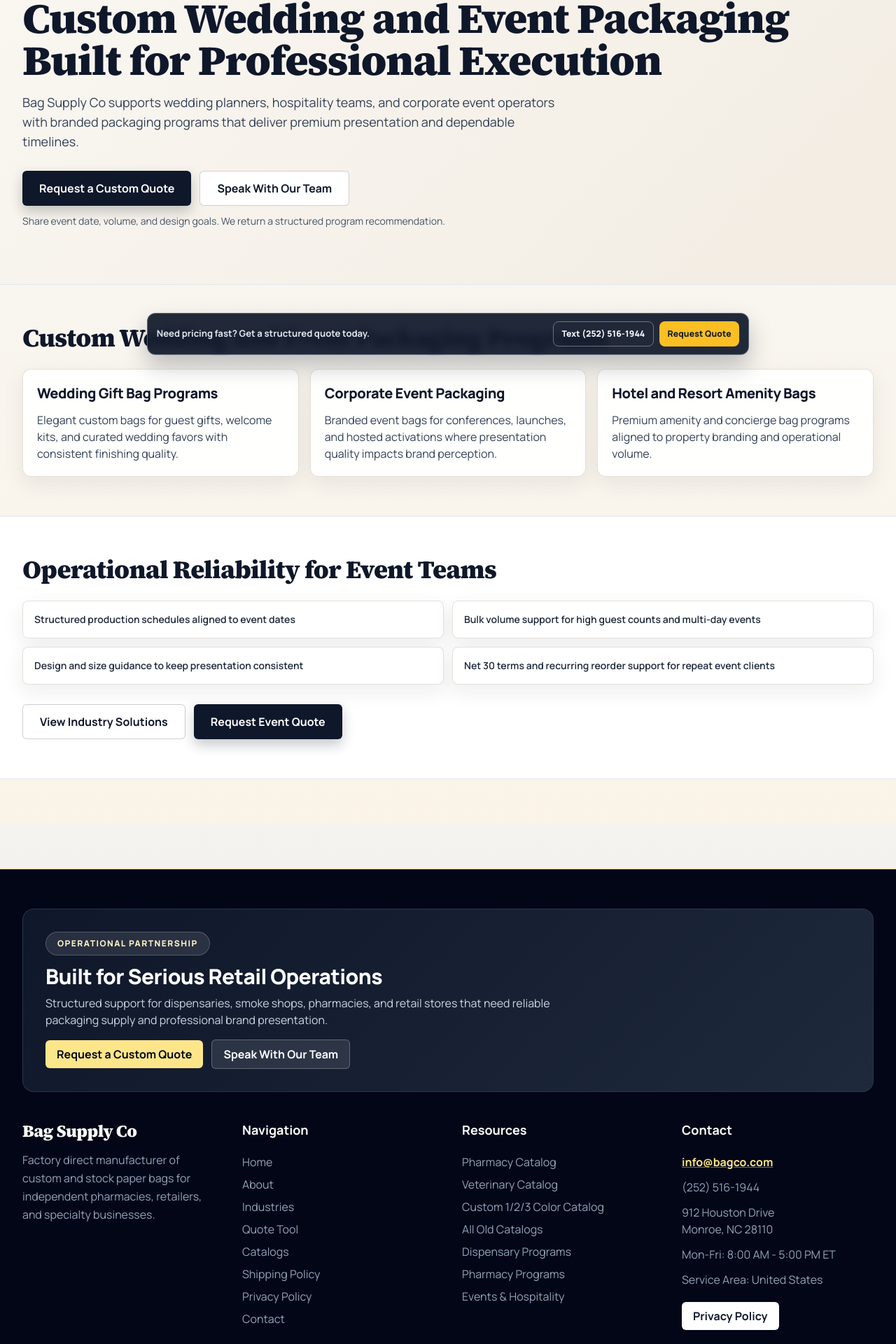
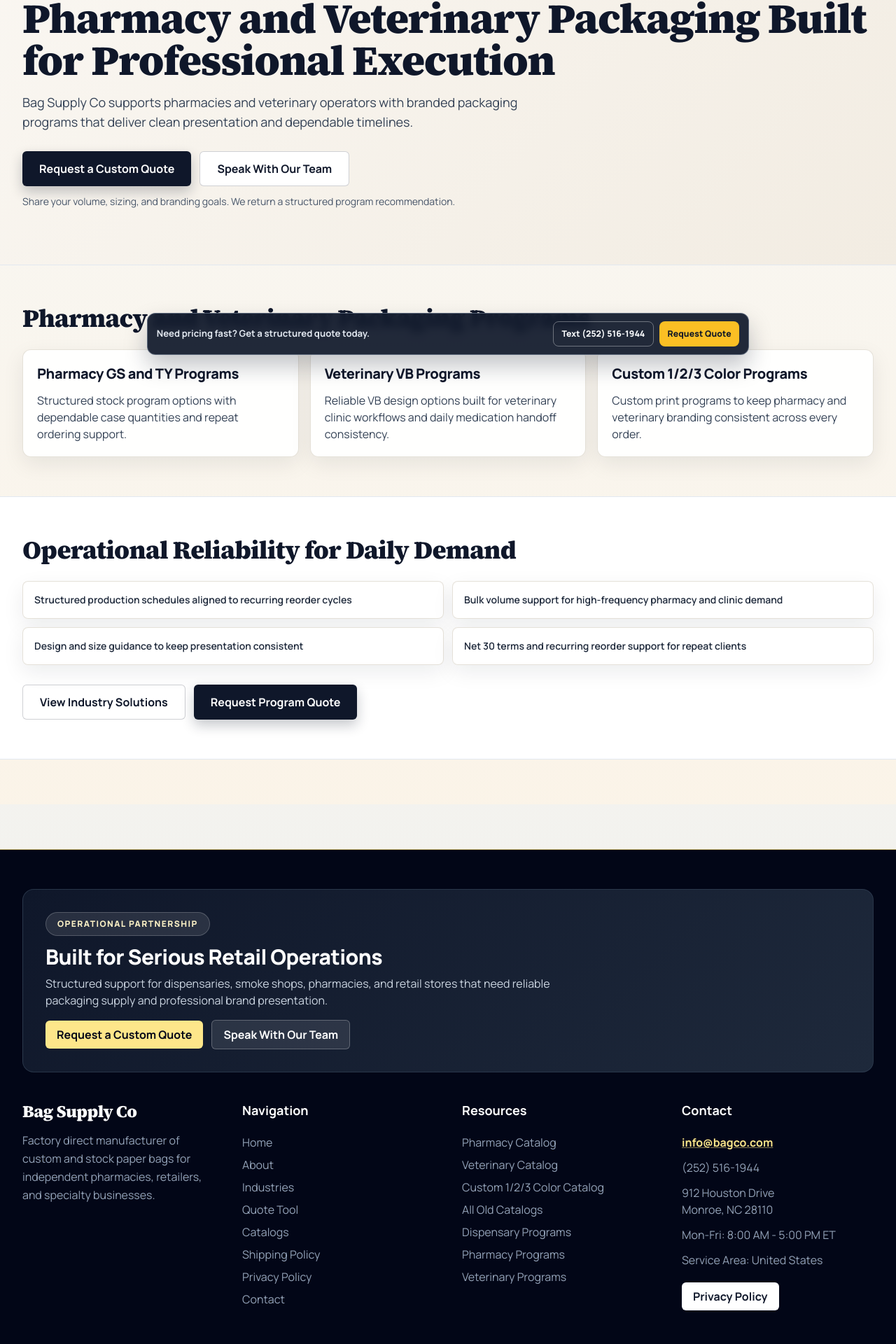
Before and after one commit to informalmarc-lab/bagco, a Next.js app: page /weddings-events in a window 1280 px wide. Shown: the part 280-2200 px from the top of the page at 70% size. Built offline with nearby package versions, Linux system fonts and the light colour scheme; no server answers.

Commit message:
Remove remaining events copy and prioritize pharmacy/veterinary

```diff
--- a/app/about/page.tsx
+++ b/app/about/page.tsx
@@ -4,7 +4,7 @@
 export const metadata: Metadata = {
   title: 'About Bag Supply Co',
   description:
-    'Learn how Bag Supply Co supports retail, pharmacy, food, and event clients with structured packaging programs built for operational consistency.',
+    'Learn how Bag Supply Co supports retail, pharmacy, veterinary, and food service clients with structured packaging programs built for operational consistency.',
 }
 
 const principles = [
@@ -25,7 +25,7 @@
 const capabilities = [
   'Custom retail bags and custom dispensary bags',
   'Branded paper bags for pharmacy and food service operations',
-  'Wedding and event packaging programs for hospitality teams',
+  'Veterinary bag programs for clinics and animal-care teams',
   'Wholesale custom packaging for recurring B2B accounts',
   'Net 30 terms and automated recurring reorder support',
 ]
@@ -40,7 +40,7 @@
             A Packaging Partner Built for Serious Operations
           </h1>
           <p className="mt-4 max-w-3xl text-lg text-slate-700">
-            Bag Supply Co supports retail, pharmacy, food, and event clients with premium bag programs focused on brand presentation, operational reliability, and long-term scale.
+            Bag Supply Co supports retail, pharmacy, veterinary, and food service clients with premium bag programs focused on brand presentation, operational reliability, and long-term scale.
           </p>
         </div>
       </section>
--- a/app/page.tsx
+++ b/app/page.tsx
@@ -9,7 +9,7 @@
 export const metadata: Metadata = {
   title: 'Retail Packaging and Branding Partner for Regulated Retail',
   description:
-    'Bag Supply Co delivers custom retail bags, custom dispensary bags, branded paper bags, and wholesale custom packaging programs with reliable turnaround for pharmacies, smoke shops, retailers, and wedding-event teams.',
+    'Bag Supply Co delivers custom retail bags, custom dispensary bags, branded paper bags, and wholesale custom packaging programs with reliable turnaround for pharmacies, veterinary clinics, smoke shops, and retail teams.',
   keywords: [
     'custom retail bags',
     'custom dispensary bags',
@@ -167,12 +167,12 @@
       'Reliable, professional, and consistent. Every order has arrived on time and exactly as requested. BagCo makes running our business easier.',
   },
   {
-    label: 'Wedding',
+    label: 'Veterinary',
     quote:
       'Great quality bags at a reasonable price. BagCo exceeded our expectations and made the ordering process simple and smooth.',
   },
   {
-    label: 'Event',
+    label: 'Pharmacy',
     quote:
       "BagCo has become a dependable part of our operation. The ordering process is straightforward, turnaround times are consistent, and the finished bags present our brand exactly the way we want it. It's rare to find a supplier that delivers this level of reliability every time.",
   },
@@ -229,7 +229,7 @@
                 Packaging Built to Make Retail Businesses Look Established and Operate Reliably
               </h1>
               <p className="mt-5 max-w-3xl text-lg text-slate-700 md:text-xl">
-                We support dispensaries, smoke shops, pharmacies, retailers, food service, and event teams with structured, scalable packaging programs designed for brand visibility and supply stability.
+                We support dispensaries, smoke shops, pharmacies, veterinary clinics, retailers, and food service teams with structured, scalable packaging programs designed for brand visibility and supply stability.
               </p>
               <div className="mt-8 flex flex-col gap-3 sm:flex-row">
                 <Link href="/generic-bag-quote" className="btn-primary">
@@ -318,32 +318,33 @@
 
       <IndustrySolutionsSection />
 
-      <section className="border-y border-slate-200 bg-[linear-gradient(135deg,#faf7f2,#f4f0e9)] py-16 md:py-20">
+      <section className="border-y border-slate-200 bg-[linear-gradient(135deg,#f7fafc,#edf2f7)] py-16 md:py-20">
         <div className="section-container">
-          <p className="kicker">Custom Wedding & Event Packaging</p>
+          <p className="kicker">Pharmacy & Veterinary Programs</p>
           <h2 className="heading-serif mt-5 text-4xl font-black text-slate-900 md:text-5xl">
-            Premium Event Packaging with the Same Operational Reliability as Retail Programs
+            Structured Packaging Programs for Pharmacies and Veterinary Clinics
           </h2>
           <p className="mt-4 max-w-3xl text-lg text-slate-700">
-            We support weddings, private events, hospitality teams, and corporate activations with polished custom bag programs for guest gifting, favors, and branded distribution.
+            We support pharmacies and animal-care teams with reliable bag supply, clean presentation quality, and repeatable reorder programs built for daily operational volume.
           </p>
           <div className="mt-8 grid gap-4 md:grid-cols-3">
             <div className="surface-card rounded-xl p-5">
-              <h3 className="text-lg font-black text-slate-900">Gift & Favor Bags</h3>
-              <p className="mt-2 text-sm text-slate-700">Custom packaging for wedding favors, welcome kits, and premium guest handoffs.</p>
+              <h3 className="text-lg font-black text-slate-900">Pharmacy Bag Programs</h3>
+              <p className="mt-2 text-sm text-slate-700">GS and TY pharmacy programs with structured sizing and case options for repeat script volume.</p>
             </div>
             <div className="surface-card rounded-xl p-5">
-              <h3 className="text-lg font-black text-slate-900">Event Branding</h3>
-              <p className="mt-2 text-sm text-slate-700">Branded bags for planners, venues, and event operators that need consistent presentation quality.</p>
+              <h3 className="text-lg font-black text-slate-900">Veterinary Programs</h3>
+              <p className="mt-2 text-sm text-slate-700">VB design programs aligned for veterinary clinics and pet-care operations needing dependable supply.</p>
             </div>
             <div className="surface-card rounded-xl p-5">
-              <h3 className="text-lg font-black text-slate-900">Schedule-Aligned Production</h3>
-              <p className="mt-2 text-sm text-slate-700">Production timelines matched to event dates to reduce last-minute packaging risk.</p>
+              <h3 className="text-lg font-black text-slate-900">Custom Print Options</h3>
+              <p className="mt-2 text-sm text-slate-700">One, two, and three-color print programs to keep pharmacy and clinic branding consistent.</p>
             </div>
           </div>
           <div className="mt-8 flex flex-wrap gap-3">
-            <Link href="/weddings-events" className="btn-secondary">View Event Packaging</Link>
-            <Link href="/generic-bag-quote" className="btn-primary">Request Event Quote</Link>
+            <Link href="/catalog/pharmacy" className="btn-secondary">View Pharmacy Catalog</Link>
+            <Link href="/catalog/veterinary" className="btn-secondary">View Veterinary Catalog</Link>
+            <Link href="/generic-bag-quote" className="btn-primary">Request Quote</Link>
           </div>
         </div>
       </section>
--- a/app/sitemap.ts
+++ b/app/sitemap.ts
@@ -33,7 +33,6 @@
     { route: '/industries/smoke-shops', priority: 0.8, changeFrequency: 'monthly' },
     { route: '/industries/pharmacies', priority: 0.82, changeFrequency: 'monthly' },
     { route: '/industries/retail-stores', priority: 0.8, changeFrequency: 'monthly' },
-    { route: '/weddings-events', priority: 0.82, changeFrequency: 'monthly' },
     { route: '/manufacturing', priority: 0.75, changeFrequency: 'monthly' },
     { route: '/shipping', priority: 0.72, changeFrequency: 'monthly' },
     { route: '/contact', priority: 0.95, changeFrequency: 'weekly' },
--- a/app/weddings-events/page.tsx
+++ b/app/weddings-events/page.tsx
@@ -2,32 +2,32 @@
 import Link from 'next/link'
 
 export const metadata: Metadata = {
-  title: 'Custom Wedding and Event Packaging',
+  title: 'Pharmacy and Veterinary Packaging Programs',
   description:
-    'Premium custom wedding and event packaging including gift bags, favors, and branded event distribution with reliable production timelines.',
+    'Structured pharmacy and veterinary packaging programs with dependable production timelines and repeatable supply support.',
   keywords: ['custom retail bags', 'branded paper bags', 'wholesale custom packaging'],
 }
 
 const offerings = [
   {
-    title: 'Wedding Gift Bag Programs',
-    copy: 'Elegant custom bags for guest gifts, welcome kits, and curated wedding favors with consistent finishing quality.',
+    title: 'Pharmacy GS and TY Programs',
+    copy: 'Structured stock program options with dependable case quantities and repeat ordering support.',
   },
   {
-    title: 'Corporate Event Packaging',
-    copy: 'Branded event bags for conferences, launches, and hosted activations where presentation quality impacts brand perception.',
+    title: 'Veterinary VB Programs',
+    copy: 'Reliable VB design options built for veterinary clinic workflows and daily medication handoff consistency.',
   },
   {
-    title: 'Hotel and Resort Amenity Bags',
-    copy: 'Premium amenity and concierge bag programs aligned to property branding and operational volume.',
+    title: 'Custom 1/2/3 Color Programs',
+    copy: 'Custom print programs to keep pharmacy and veterinary branding consistent across every order.',
   },
 ]
 
 const reliabilityPoints = [
-  'Structured production schedules aligned to event dates',
-  'Bulk volume support for high guest counts and multi-day events',
+  'Structured production schedules aligned to recurring reorder cycles',
+  'Bulk volume support for high-frequency pharmacy and clinic demand',
   'Design and size guidance to keep presentation consistent',
-  'Net 30 terms and recurring reorder support for repeat event clients',
+  'Net 30 terms and recurring reorder support for repeat clients',
 ]
 
 export default function WeddingsEventsPage() {
@@ -35,12 +35,12 @@
     <div className="pb-16">
       <section className="border-b border-slate-200 bg-[linear-gradient(135deg,#faf7f2,#f2ece2)]">
         <div className="section-container py-14 md:py-20">
-          <p className="kicker">Events and Weddings</p>
+          <p className="kicker">Pharmacy and Veterinary</p>
           <h1 className="heading-serif mt-5 text-4xl font-black text-slate-900 md:text-6xl">
-            Custom Wedding and Event Packaging Built for Professional Execution
+            Pharmacy and Veterinary Packaging Built for Professional Execution
           </h1>
           <p className="mt-4 max-w-3xl text-lg text-slate-700">
-            Bag Supply Co supports wedding planners, hospitality teams, and corporate event operators with branded packaging programs that deliver premium presentation and dependable timelines.
+            Bag Supply Co supports pharmacies and veterinary operators with branded packaging programs that deliver clean presentation and dependable timelines.
           </p>
           <div className="mt-7 flex flex-wrap gap-3">
             <Link href="/generic-bag-quote" className="btn-primary">
@@ -51,13 +51,13 @@
             </Link>
           </div>
           <p className="mt-3 text-sm text-slate-600">
-            Share event date, volume, and design goals. We return a structured program recommendation.
+            Share your volume, sizing, and branding goals. We return a structured program recommendation.
           </p>
         </div>
       </section>
 
       <section className="section-container py-14">
-        <h2 className="section-title heading-serif">Custom Wedding and Event Packaging Programs</h2>
+        <h2 className="section-title heading-serif">Pharmacy and Veterinary Packaging Programs</h2>
         <div className="mt-6 grid gap-4 md:grid-cols-3">
           {offerings.map((item) => (
             <div key={item.title} className="surface-card rounded-xl p-5">
@@ -70,7 +70,7 @@
 
       <section className="border-y border-slate-200 bg-white py-14">
         <div className="section-container">
-          <h2 className="section-title heading-serif">Operational Reliability for Event Teams</h2>
+          <h2 className="section-title heading-serif">Operational Reliability for Daily Demand</h2>
           <ul className="mt-6 grid gap-3 md:grid-cols-2">
             {reliabilityPoints.map((point) => (
               <li key={point} className="surface-card rounded-lg p-4 text-sm font-semibold text-slate-800">
@@ -83,7 +83,7 @@
               View Industry Solutions
             </Link>
             <Link href="/generic-bag-quote" className="btn-primary">
-              Request Event Quote
+              Request Program Quote
             </Link>
           </div>
         </div>
--- a/components/Footer.tsx
+++ b/components/Footer.tsx
@@ -115,8 +115,8 @@
                 </Link>
               </li>
               <li>
-                <Link href="/industries#industry-solutions" className="text-slate-400 transition-colors hover:text-white">
-                  Events & Hospitality
+                <Link href="/catalog/veterinary" className="text-slate-400 transition-colors hover:text-white">
+                  Veterinary Programs
                 </Link>
               </li>
             </ul>
--- a/components/FromIdeaToBagCinematic.tsx
+++ b/components/FromIdeaToBagCinematic.tsx
@@ -13,7 +13,7 @@
   {
     title: 'Design Visualization',
     copy:
-      'You receive layout and sizing guidance for custom retail bags, hospitality programs, and wedding-event packaging.',
+      'You receive layout and sizing guidance for custom retail, pharmacy, and veterinary bag programs.',
     image: '/catalog/winery/3cf46738b6_CBC_WFC_11_82500eb0.jpg',
   },
   {
@@ -25,7 +25,7 @@
   {
     title: 'Finished Bag Reveal',
     copy:
-      'The final result is professional branded paper bags that elevate trust in both retail checkout and premium event guest experiences.',
+      'The final result is professional branded paper bags that elevate trust at checkout and strengthen repeat brand recognition.',
     image: '/catalog/custom/3-color/CBC-22-FC3C.webp',
   },
 ]
--- a/components/Navbar.tsx
+++ b/components/Navbar.tsx
@@ -8,7 +8,8 @@
   { href: '/', label: 'Home' },
   { href: '/about', label: 'About' },
   { href: '/industries', label: 'Industries' },
-  { href: '/weddings-events', label: 'Weddings & Events' },
+  { href: '/industries/pharmacies', label: 'Pharmacies' },
+  { href: '/catalog/veterinary', label: 'Veterinary' },
   { href: '/catalog', label: 'Catalogs' },
   { href: '/shipping', label: 'Shipping' },
   { href: '/generic-bag-quote', label: 'Quote Tool' },
--- a/components/QuickQuoteForm.tsx
+++ b/components/QuickQuoteForm.tsx
@@ -71,7 +71,7 @@
     <form onSubmit={onSubmit} className="surface-card rounded-2xl p-6 md:p-8">
       <h3 className="text-2xl font-black text-slate-900">Request a Custom Quote</h3>
       <p className="mt-2 text-sm text-slate-700">
-        Frictionless intake for retail, food, hospitality, and event teams. We respond with a structured program recommendation.
+        Frictionless intake for retail, food service, pharmacy, and veterinary teams. We respond with a structured program recommendation.
       </p>
 
       <div className="mt-5 grid gap-3 md:grid-cols-2">
@@ -110,11 +110,11 @@
           <option>Dispensary</option>
           <option>Smoke Shop</option>
           <option>Pharmacy</option>
+          <option>Veterinary Clinic</option>
           <option>Retail Store</option>
           <option>Retail Boutique</option>
           <option>Food & Beverage</option>
-          <option>Events & Hospitality</option>
-          <option>Wedding Client</option>
+          <option>Multi-Location Retail</option>
         </select>
         <textarea
           placeholder="Packaging goals or requirements"
```
Also changed, not shown: app/layout.tsx (+5 -5 lines).
